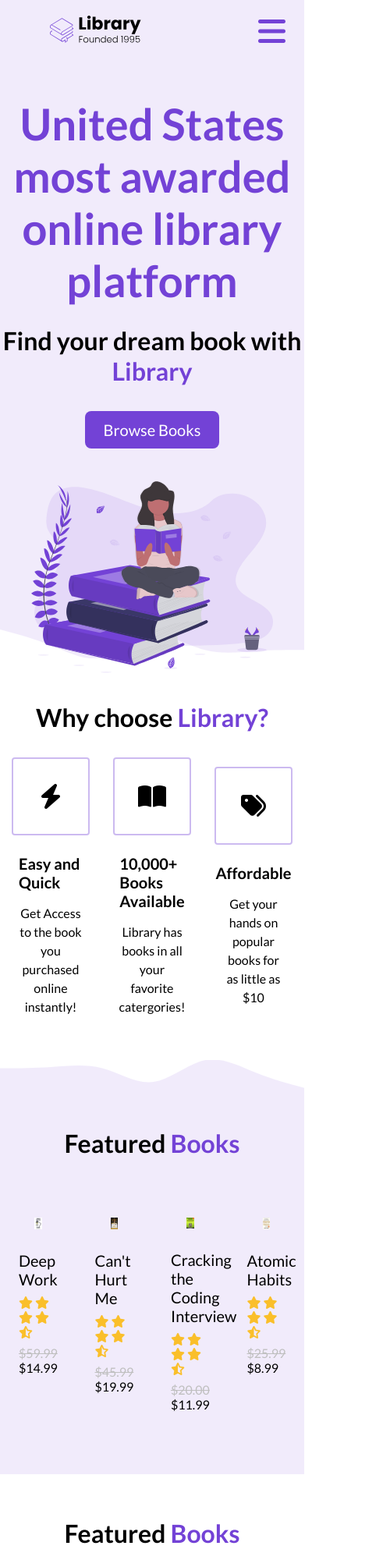
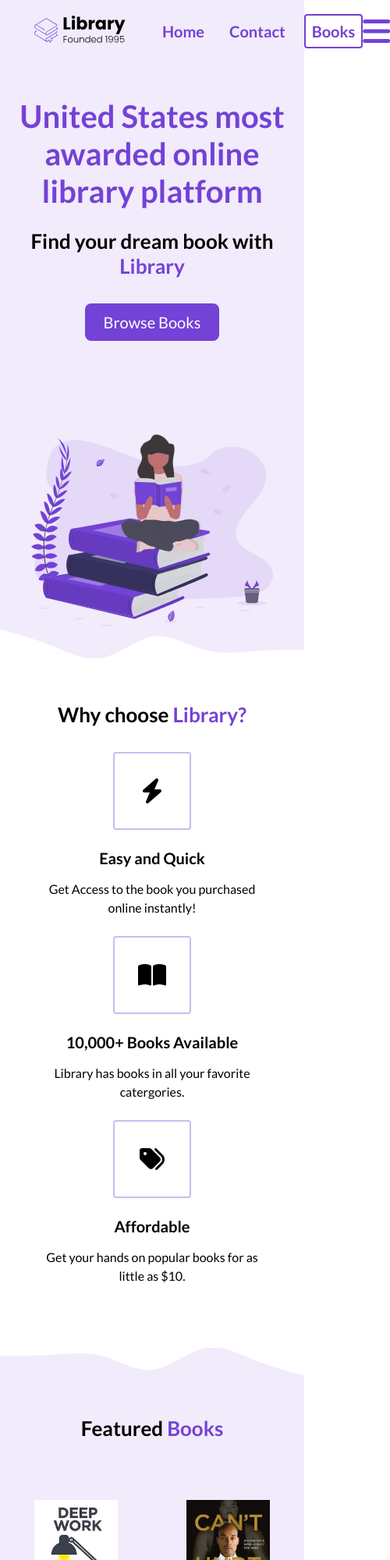
Before and after one commit to ARA90AR90/Library-, a plain HTML site: page index.html in a window 390 px wide. Shown: the top 2000 px of the page at 78% size, 500 px wide, since content can reach past the window. Drawn offline with Linux system fonts and the light colour scheme; files whose address does not match are found by name.

Commit message:
finished up menu and optimized for devices

```diff
--- a/index.html
+++ b/index.html
@@ -20,8 +20,10 @@
           <img src="./assets/Library.svg" class="logo" alt="" />
           <ul class="nav__links">
             <li><a href="#" class="nav__link">Home</a></li>
-            <li><a href="#" class="nav__link">Contact</a></li>
-            <li><a href="#" class="nav__link nav__link--primary">Books</a></li>
+            <li><a href="#" class="nav__link no-cursor">Contact</a></li>
+            <li>
+              <a href="#features" class="nav__link nav__link--primary">Books</a>
+            </li>
           </ul>
           <button class="btn__menu" onclick="openMenu()">
             <i class="fas fa-bars"></i>
@@ -55,7 +57,9 @@
             <h2>
               Find your dream book with <span class="purple">Library</span>
             </h2>
-            <button class="btn">Browse Books</button>
+            <a href="#features">
+              <button class="btn">Browse Books</button>
+            </a>
           </div>
           <figure class="header__img--wrapper">
             <img src="./assets/Undraw_Books.svg" />
@@ -87,7 +91,7 @@
                 </div>
                 <h3 class="highlight__subtitle">10,000+ Books Available</h3>
                 <p class="highlight__para">
-                  Library has books in all your favorite catergories!
+                  Library has books in all your favorite catergories.
                 </p>
               </div>
               <div class="highlight">
@@ -96,7 +100,7 @@
                 </div>
                 <h3 class="highlight__subtitle">Affordable</h3>
                 <p class="highlight__para">
-                  Get your hands on popular books for as little as $10
+                  Get your hands on popular books for as little as $10.
                 </p>
               </div>
             </div>
@@ -196,7 +200,7 @@
         <div class="container">
           <div class="row">
             <h2 class="section__title">
-              Featured <span class="purple">Books</span>
+              Staff <span class="purple">Picks</span>
             </h2>
             <div class="books">
               <div class="book">
--- a/stylesheet.css
+++ b/stylesheet.css
@@ -278,6 +278,7 @@ button:active {
 
 .highlight__wrapper {
     display: flex;
+    flex-wrap: wrap;
 }
 
 .highlight {
@@ -285,7 +286,6 @@ button:active {
     width: calc(100% / 3);
     display: flex;
     align-items: center;
-    justify-content: center;
     flex-direction: column;
 }
 
@@ -310,6 +310,7 @@ button:active {
 .highlight__subtitle {
     font-size: 20px;
     margin-bottom: 16px;
+    text-align: center;
 }
 
 /*FEATURES */
@@ -411,12 +412,46 @@ footer {
 }
 
 
+
+/*SMALL PHONES AND LARGE PHONES*/
+
+@media (max-width: 768px) {
+    .header__description {
+        padding: 0 24px;
+    }
+
+    h1 {
+        font-size: 40px;
+    }
+
+    h2 {
+        font-size: 26px;
+    }
+
+    button {
+        font-size: 18px;
+    }
+
+    .book {
+        width: 50%;
+    }
+
+}
+
+
+
+
 @media (max-width: 550px) {
-    .nav__links {
-        display: none ;
+    .btn__menu {
+        display:block;
+    }
+
+    .highlight {
+        width: 100%;
+        margin-bottom: 24px;
+    }
+
+    .highlight:not(:last-child) {
+        margin-bottom: 24px;
     }
 }
-
-.btn__menu {
-    display: block;
-}
```
